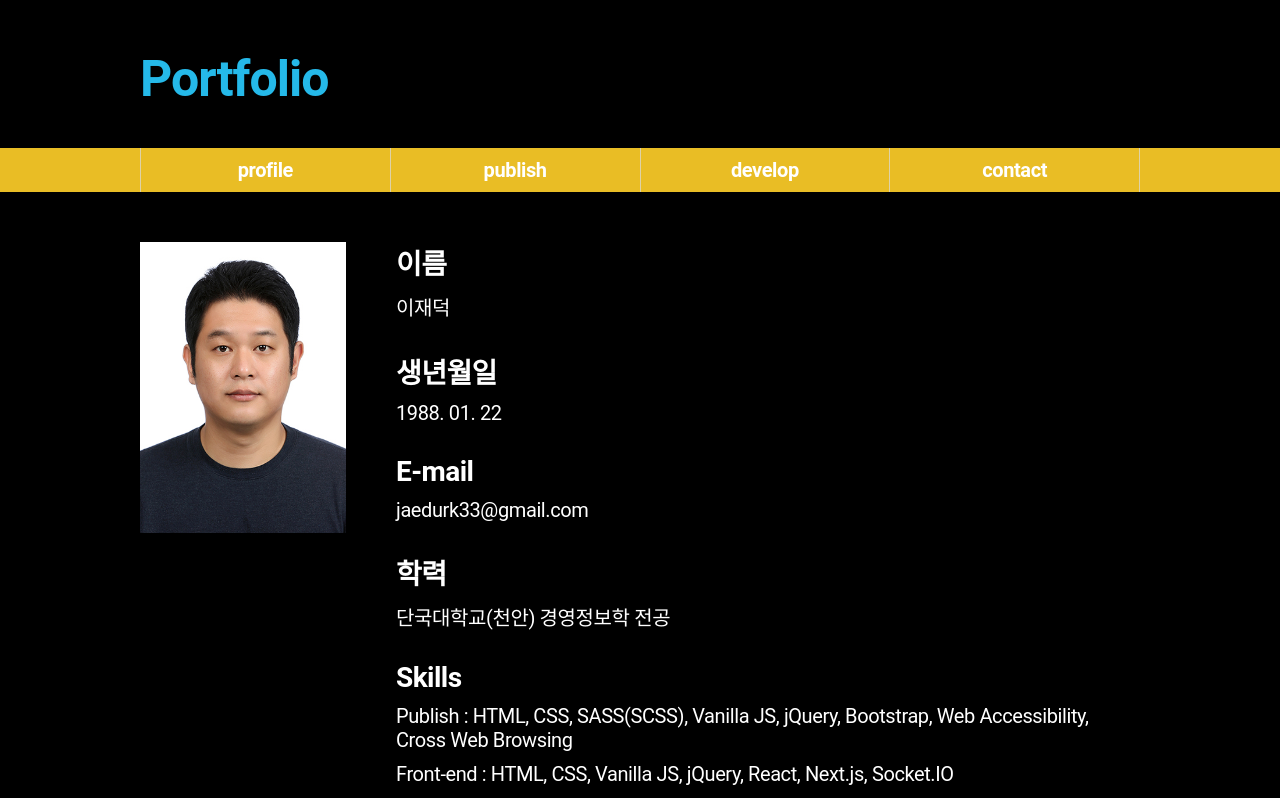
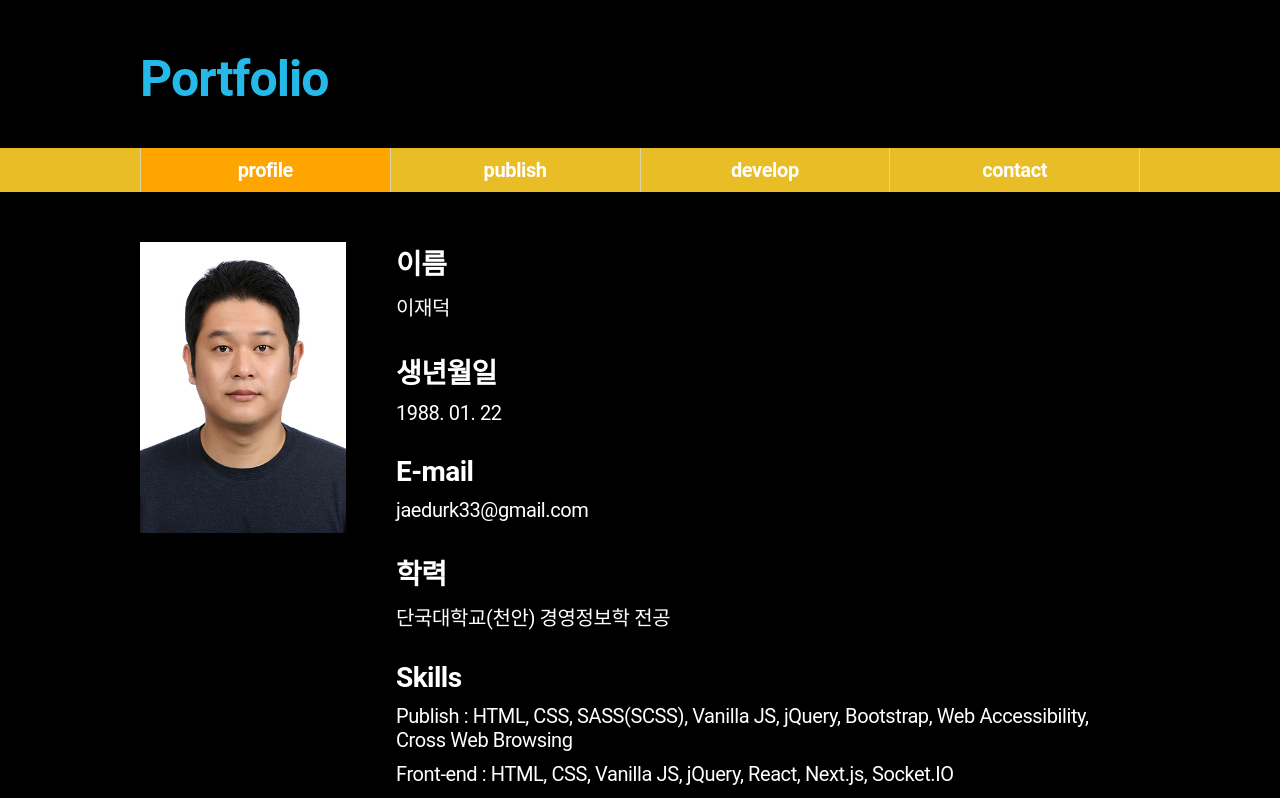
Before and after one commit to jaedurk/portfolio, a Next.js app: page /profile in a window 1280 px wide. Shown: the top 798 px of the page. Built offline with nearby package versions, Linux system fonts and the light colour scheme; a web font is replaced by a local one.

Commit message:
navigation 작업 완료

```diff
--- a/package.json
+++ b/package.json
@@ -3,7 +3,7 @@
   "version": "0.1.0",
   "private": true,
   "scripts": {
-    "dev": "next dev",
+    "dev": "next dev -p 3005",
     "build": "next build",
     "start": "next start",
     "lint": "next lint"
--- a/src/app/component/navigation.js
+++ b/src/app/component/navigation.js
@@ -1,16 +1,15 @@
-'use client'
+'use client';
 
 import Link from "next/link";
-
-function handleClick(e) {
-    e.preventDefault();
-    e.target.classList.add('on');
-}
+import {usePathname} from "next/navigation";
 
 export default function Navigation(props) {
+    const pathName = usePathname();
+    console.log('pathName : ', pathName);
     return props.nav.map((navigationName, navigationIndex) => {
-        return <li key={navigationIndex}>
-            <Link onClick={handleClick} href={navigationName}>{navigationName}</Link>
+        console.log('navigationName : ', navigationName);
+        return <li key={navigationIndex} className={'/' + navigationName === pathName ? 'on' : ''}>
+            <Link href={navigationName}>{navigationName}</Link>
         </li>
     })
 }
```
